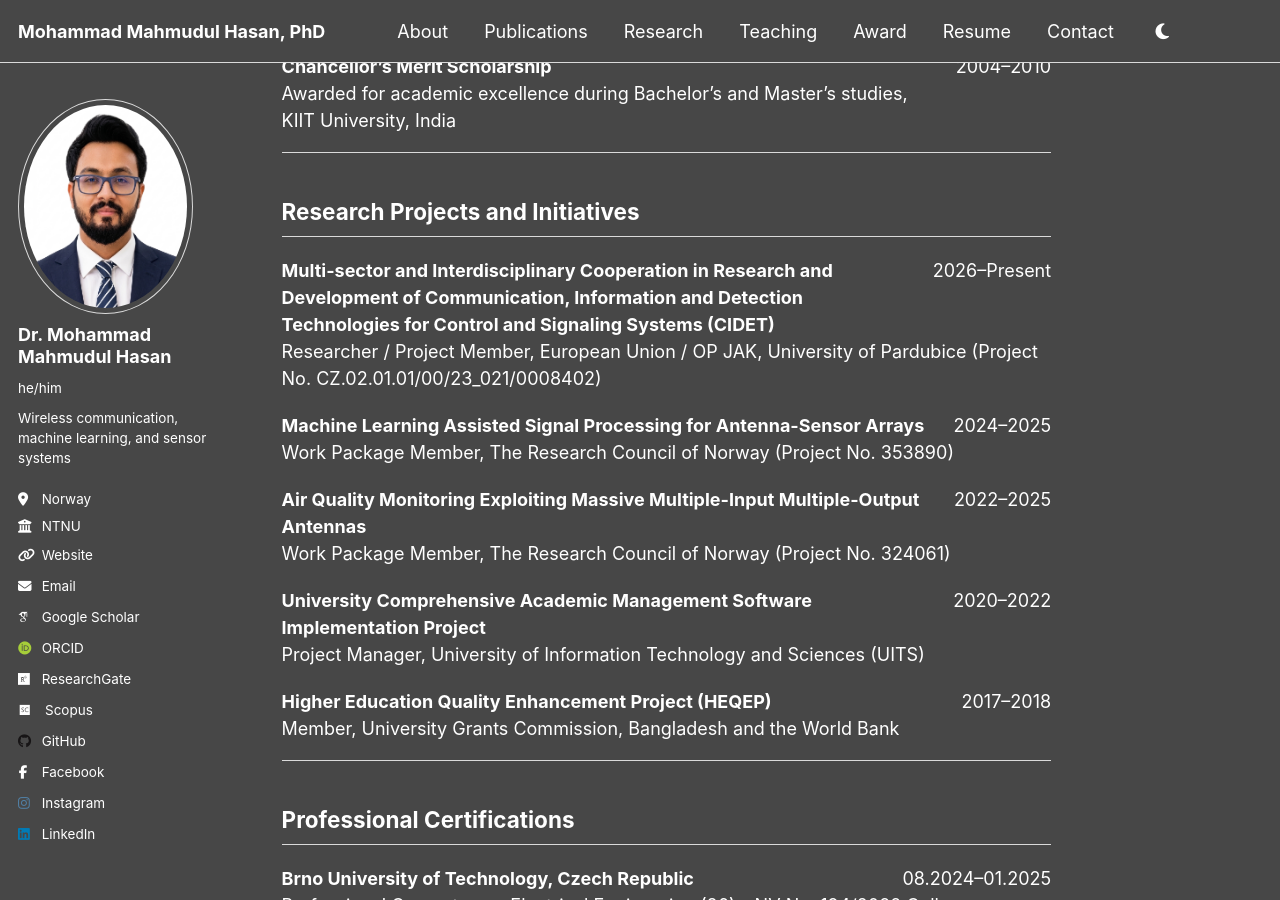
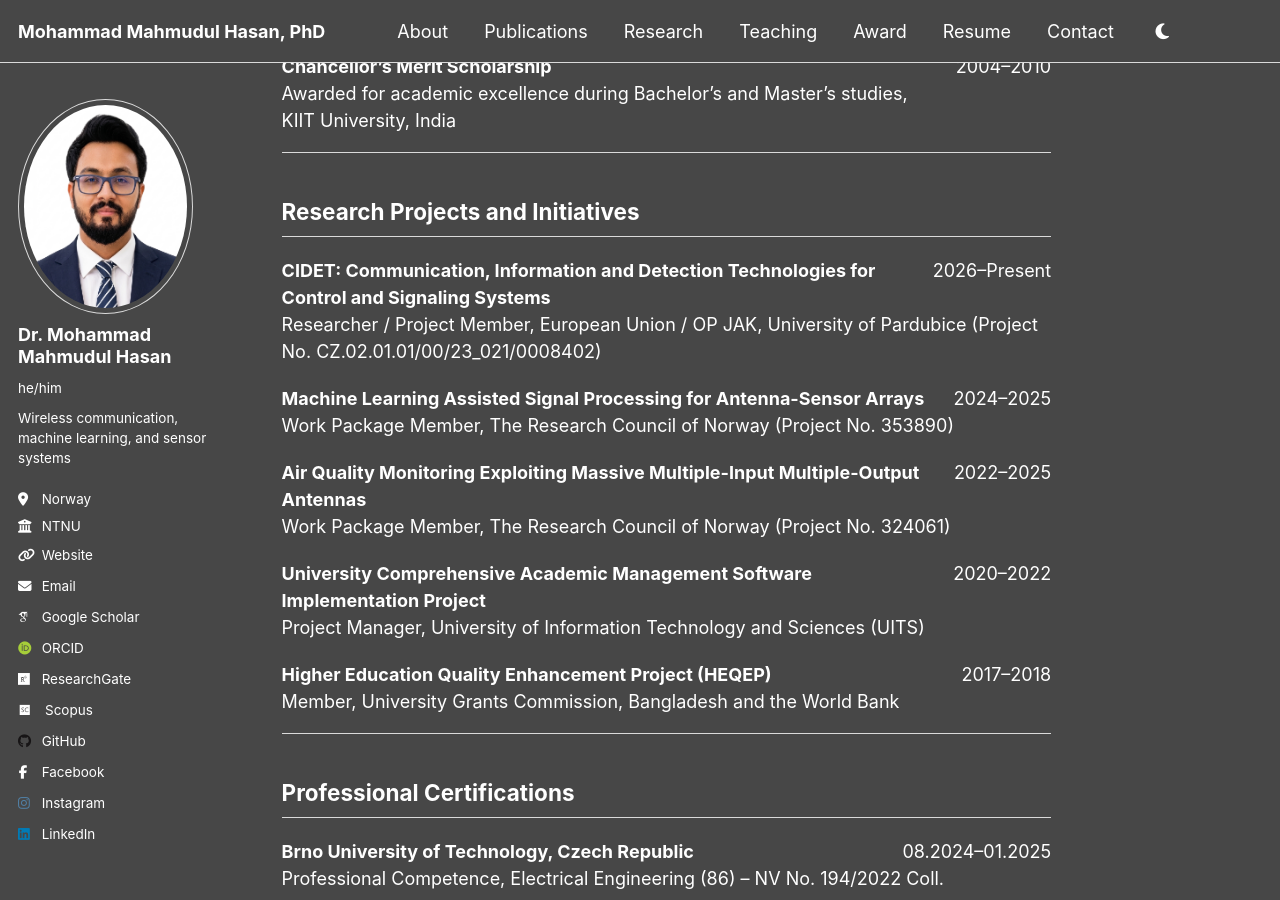
Before and after one commit to dearmahmud/dearmahmud.github.io, a Jekyll site: the page built from _pages/cv.md, in a window 1280 px wide and 900 px high, scrolled down 5232 px. Built offline with Jekyll 4.4.1, drawn with Linux system fonts in a browser that asks for light colours; some web fonts are replaced.

Commit message:
Update project title for CIDET in CV

```diff
--- a/_pages/cv.md
+++ b/_pages/cv.md
@@ -360,7 +360,7 @@ I have also contributed to several funded research and institutional projects. T
 ## Research Projects and Initiatives
 
 <div style="margin-top: 20px; display: flex; justify-content: space-between;">
-  <span style="flex: 1; padding-right: 20px;"><strong>Multi-sector and Interdisciplinary Cooperation in Research and Development of Communication, Information and Detection Technologies for Control and Signaling Systems (CIDET)</strong></span>
+  <span style="flex: 1; padding-right: 20px;"><strong>CIDET: Communication, Information and Detection Technologies for Control and Signaling Systems</strong></span>
   <span style="white-space: nowrap; flex-shrink: 0;">2026–Present</span>
 </div>
 <div>
```
